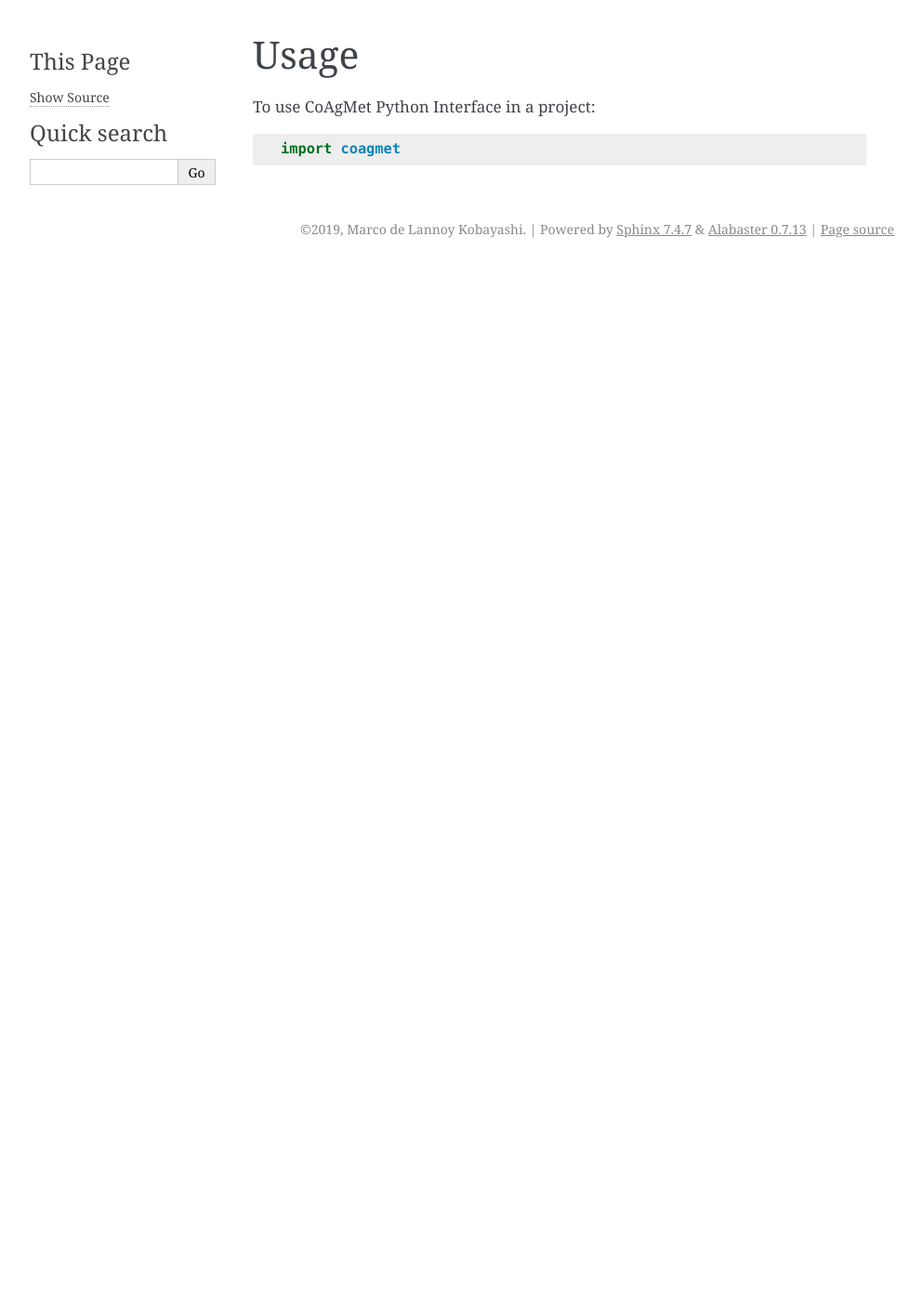
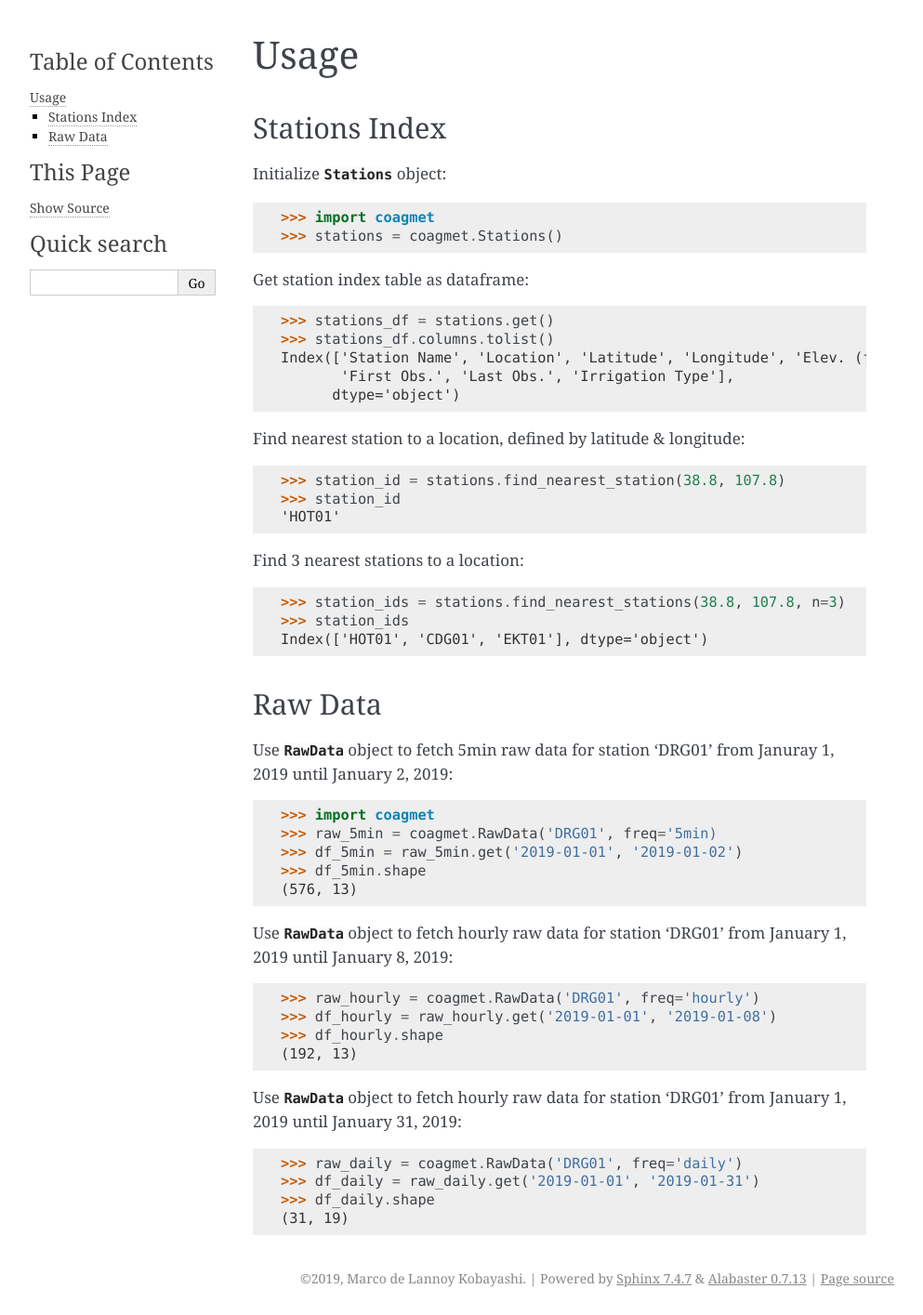
Before and after one commit to marcodlk/coagmet, a Sphinx documentation site: the page built from docs/usage.rst, in a window 1280 px wide. Shown: the whole page at 93% size, without its empty margins (148-1141 px from the left). Built offline with Sphinx 7.4.7, drawn with Linux system fonts in a browser that asks for light colours; pages that are not in the unit, such as notebooks, are missing from menus; before the commit the page ends 900 px from its top, so only the background shows below that.

Commit message:
Update Usage section of docs.

```diff
--- a/README.rst
+++ b/README.rst
@@ -26,7 +26,9 @@ CoAgMET Python Interface
 Features
 --------
 
-* TODO
+* Raw Data Access
+* Stations Index
+
 
 Credits
 -------
--- a/docs/index.rst
+++ b/docs/index.rst
@@ -1,5 +1,5 @@
 Welcome to CoAgMet Python Interface's documentation!
-======================================
+====================================================
 
 .. toctree::
    :maxdepth: 2
--- a/docs/usage.rst
+++ b/docs/usage.rst
@@ -2,6 +2,62 @@
 Usage
 =====
 
-To use CoAgMet Python Interface in a project::
+--------------
+Stations Index
+--------------
 
-    import coagmet
+Initialize :class:`~coagmet.stations.Stations` object::
+
+    >>> import coagmet
+    >>> stations = coagmet.Stations()
+
+Get station index table as dataframe::
+
+    >>> stations_df = stations.get()
+    >>> stations_df.columns.tolist()
+    Index(['Station Name', 'Location', 'Latitude', 'Longitude', 'Elev. (ft)',
+           'First Obs.', 'Last Obs.', 'Irrigation Type'],
+          dtype='object')
+
+Find nearest station to a location, defined by latitude & longitude::
+
+    >>> station_id = stations.find_nearest_station(38.8, 107.8)
+    >>> station_id
+    'HOT01'
+
+Find 3 nearest stations to a location::
+
+    >>> station_ids = stations.find_nearest_stations(38.8, 107.8, n=3)
+    >>> station_ids
+    Index(['HOT01', 'CDG01', 'EKT01'], dtype='object')
+
+
+--------
+Raw Data
+--------
+
+Use :class:`~coagmet.raw_data.RawData` object to fetch 5min raw data
+for station 'DRG01' from Januray 1, 2019 until January 2, 2019::
+
+    >>> import coagmet
+    >>> raw_5min = coagmet.RawData('DRG01', freq='5min)
+    >>> df_5min = raw_5min.get('2019-01-01', '2019-01-02')
+    >>> df_5min.shape
+    (576, 13)
+
+
+Use :class:`~coagmet.raw_data.RawData` object to fetch hourly raw data
+for station 'DRG01' from January 1, 2019 until January 8, 2019::
+
+    >>> raw_hourly = coagmet.RawData('DRG01', freq='hourly')
+    >>> df_hourly = raw_hourly.get('2019-01-01', '2019-01-08')
+    >>> df_hourly.shape
+    (192, 13)
+
+Use :class:`~coagmet.raw_data.RawData` object to fetch hourly raw data
+for station 'DRG01' from January 1, 2019 until January 31, 2019::
+
+    >>> raw_daily = coagmet.RawData('DRG01', freq='daily')
+    >>> df_daily = raw_daily.get('2019-01-01', '2019-01-31')
+    >>> df_daily.shape
+    (31, 19)
```
Also changed, not shown: docs/coagmet.rst (added, +62 -0 lines), docs/modules.rst (added, +7 -0 lines), 1 other file.
